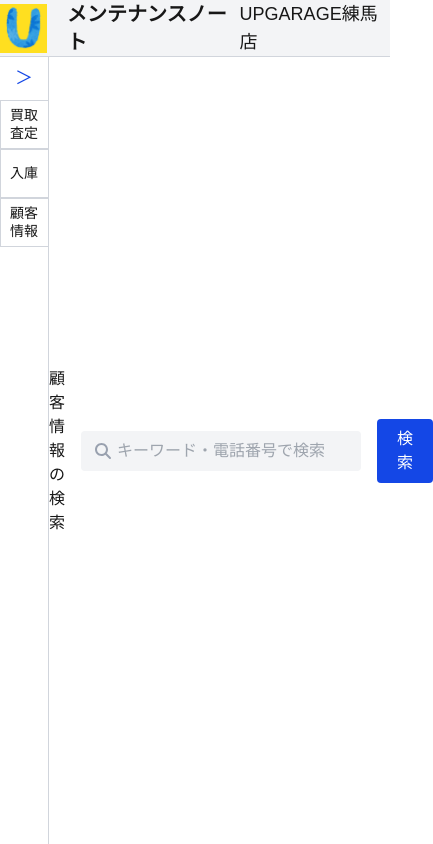
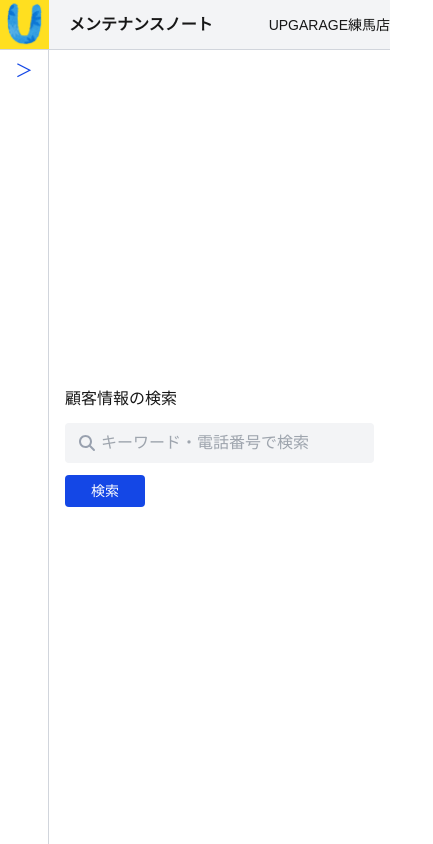
Before and after one commit to TanakaMiki-Altissima/issues_1, a Next.js app in the folder issues_1/: page /user_search in a window 390 px wide. Shown: the whole page, 433 px wide, since content can reach past the window. Built offline with nearby package versions, Linux system fonts and the light colour scheme.

Commit message:
トップページのスタイリング途中まで

```diff
--- a/issues_1/src/components/UserSearchPage.tsx
+++ b/issues_1/src/components/UserSearchPage.tsx
@@ -44,13 +44,16 @@
         <div className="flex flex-1 relative">
           <Sidebar />
           {/* ================= Main ================= */}
-          <main className="flex-1 flex justify-center items-center relative">
-            <div>
+          <main className="flex-1 flex justify-center items-center relative px-4 md:px-0">
+            <div className="w-full max-w-4xl">
               {/* Search */}
-              <div className="flex items-center gap-4">
-                <p className="font-medium">顧客情報の検索</p>
+              <div className="flex flex-col gap-3 md:flex-row md:items-center md:gap-4">
+                <p className="font-medium md:hidden">顧客情報の検索</p>
 
-                <div className="relative">
+                {/* PC用タイトル */}
+                <p className="hidden md:block font-medium">顧客情報の検索</p>
+
+                <div className="relative w-full md:w-auto">
                   <FontAwesomeIcon
                     icon={faMagnifyingGlass}
                     className="absolute top-1/2 left-3 -translate-y-1/2 text-gray-400"
@@ -61,7 +64,7 @@
                     value={searchKeyword}
                     onChange={(e) => setSearchKeyword(e.target.value)}
                     className="
-                    w-[280px]
+                    w-full md:w-[280px]
                     pl-9 pr-2 py-2
                     rounded
                     bg-gray-100
@@ -71,7 +74,10 @@
                   />
                 </div>
 
-                <button onClick={handleSearch} className="px-5 py-2 rounded bg-blue-700 text-white">
+                <button
+                  onClick={handleSearch}
+                  className="w-20 md:w-auto px-2 py-1.5 text-sm md:px-5 md:py-2 md:text-base rounded bg-blue-700 text-white"
+                >
                   検索
                 </button>
               </div>
--- a/issues_1/src/components/layout/Header.tsx
+++ b/issues_1/src/components/layout/Header.tsx
@@ -1,11 +1,11 @@
 export function Header() {
   return (
-    <header className="flex items-center justify-between border-b border-gray-300 bg-gray-100">
+    <header className="flex items-center justify-between border-b border-gray-300 bg-gray-100 md:flex-row md:items-center md:justify-between">
       <div className="flex items-center gap-5">
         <img src="/capital_u.png" alt="logo" className="w-[49px] h-[49px] object-contain bg-yellow-300" />
-        <h1 className="text-xl font-semibold">メンテナンスノート</h1>
+        <h1 className="text-base md:text-xl font-semibold">メンテナンスノート</h1>
       </div>
-      <h2 className="text-lg font-medium">UPGARAGE練馬店</h2>
+      <h2 className="text-sm md:text-lg font-medium">UPGARAGE練馬店</h2>
     </header>
   );
 }
--- a/issues_1/src/components/layout/Sidebar.tsx
+++ b/issues_1/src/components/layout/Sidebar.tsx
@@ -36,10 +36,11 @@
         <button onClick={handleToggleClick} className="my-2 text-[18px] text-blue-700 cursor-pointer">
           ＞
         </button>
-
-        <MenuButton title="買取査定" onHover={() => setHoveredMenu('purchase')} />
-        <MenuButton title="入庫" onHover={() => setHoveredMenu('stock')} />
-        <MenuButton title="顧客情報" onHover={() => setHoveredMenu('customer')} />
+        <div className="hidden md:flex md:flex-col md:items-center w-full">
+          <MenuButton title="買取査定" onHover={() => setHoveredMenu('purchase')} />
+          <MenuButton title="入庫" onHover={() => setHoveredMenu('stock')} />
+          <MenuButton title="顧客情報" onHover={() => setHoveredMenu('customer')} />
+        </div>
       </aside>
 
       {/* ================= All Menu ================= */}
```
